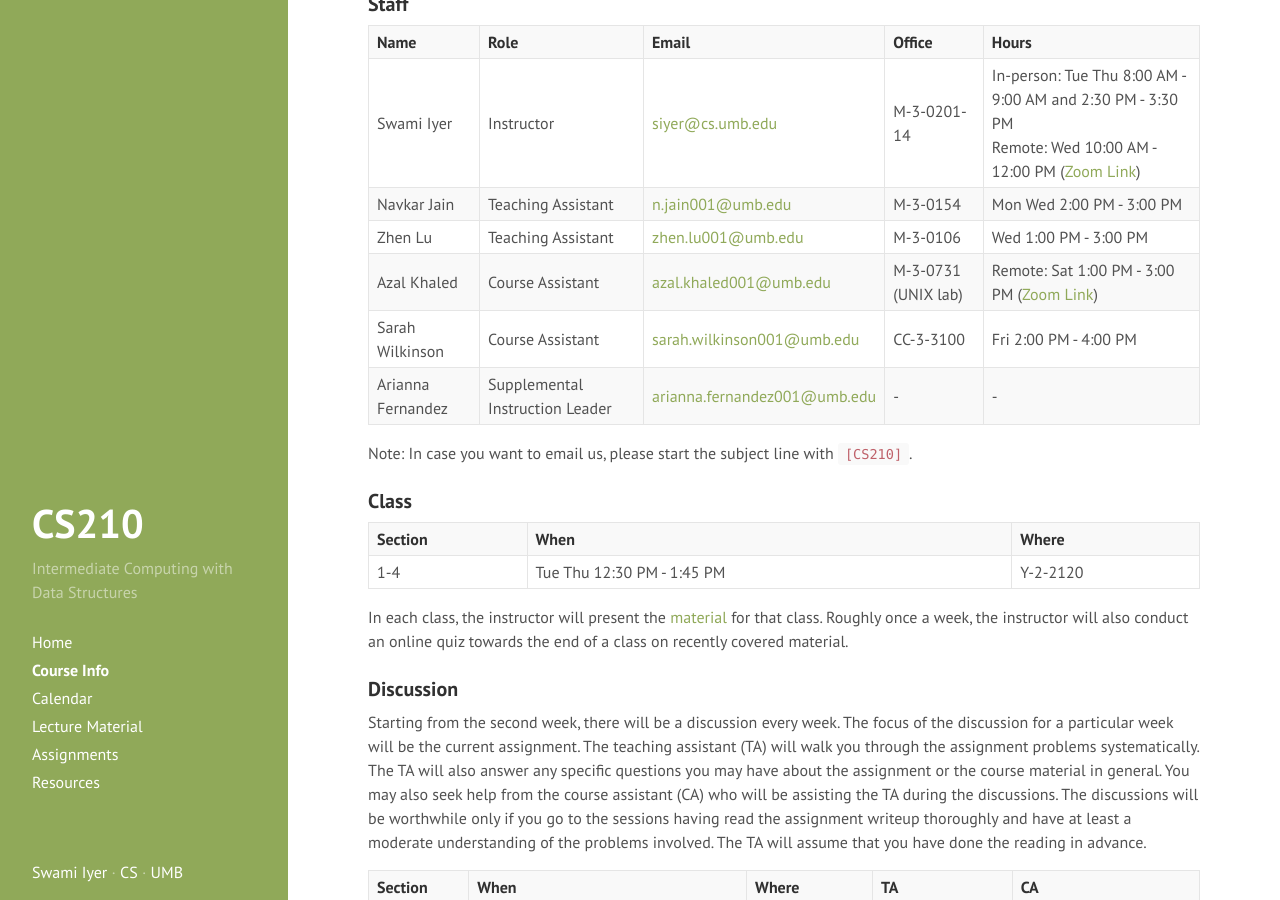
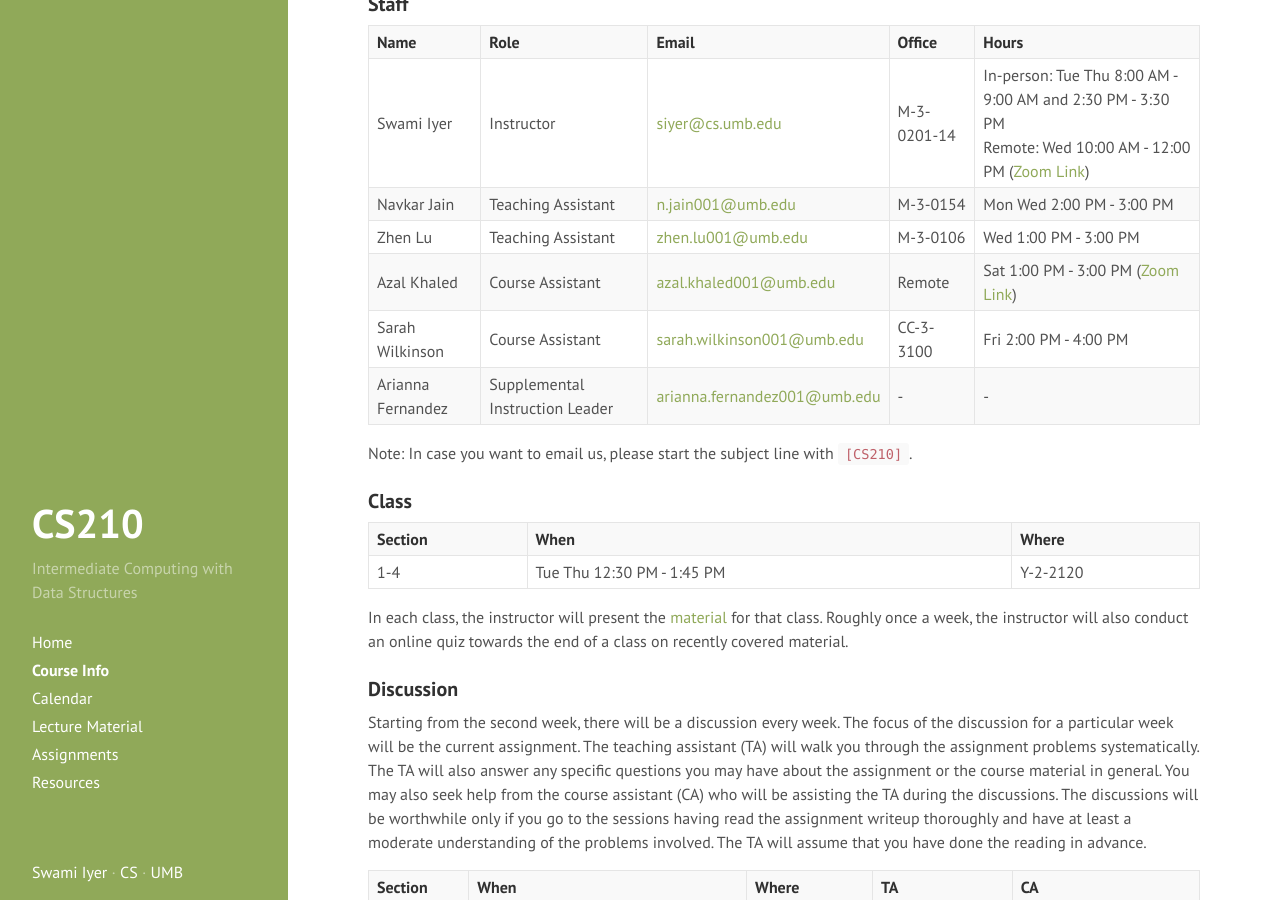
Before and after one commit to swamiiyer/swamiiyer.github.io, a Jekyll site: the page built from _pages/cs210/course_info.md, in a window 1280 px wide and 900 px high, scrolled down 457 px. Built offline with Jekyll 4.4.1, drawn with Linux system fonts in a browser that asks for light colours.

Commit message:
Update Azal's office hours info

```diff
--- a/_pages/cs210/course_info.md
+++ b/_pages/cs210/course_info.md
@@ -19,7 +19,7 @@ Students who successfully complete this course will be able to confidently imple
 | Swami Iyer | Instructor | [siyer@cs.umb.edu](mailto:siyer@cs.umb.edu) | M-3-0201-14 | In-person: Tue Thu 8:00 AM - 9:00 AM and 2:30 PM - 3:30 PM<br/> Remote: Wed 10:00 AM - 12:00 PM ([Zoom Link](https://umassboston.zoom.us/j/8790346943?pwd=N1VCR0RnbnJhNVpBZEprbmdFcVF0Zz09)) |
 | Navkar Jain | Teaching Assistant | [n.jain001@umb.edu](mailto:n.jain001@umb.edu) | M-3-0154 | Mon Wed 2:00 PM - 3:00 PM |
 | Zhen Lu | Teaching Assistant | [zhen.lu001@umb.edu](mailto:zhen.lu001@umb.edu) | M-3-0106 | Wed 1:00 PM - 3:00 PM |
-| Azal Khaled | Course Assistant | [azal.khaled001@umb.edu](mailto:azal.khaled001@umb.edu) | M-3-0731 (UNIX lab) | Remote: Sat 1:00 PM - 3:00 PM ([Zoom Link](https://umassboston.zoom.us/j/3320449431)) |
+| Azal Khaled | Course Assistant | [azal.khaled001@umb.edu](mailto:azal.khaled001@umb.edu) | Remote | Sat 1:00 PM - 3:00 PM ([Zoom Link](https://umassboston.zoom.us/j/3320449431)) |
 | Sarah Wilkinson | Course Assistant | [sarah.wilkinson001@umb.edu](mailto:sarah.wilkinson001@umb.edu) | CC-3-3100 | Fri 2:00 PM - 4:00 PM |
 | Arianna Fernandez | Supplemental Instruction Leader | [arianna.fernandez001@umb.edu](mailto:arianna.fernandez001@umb.edu) | - | - |
 
```
